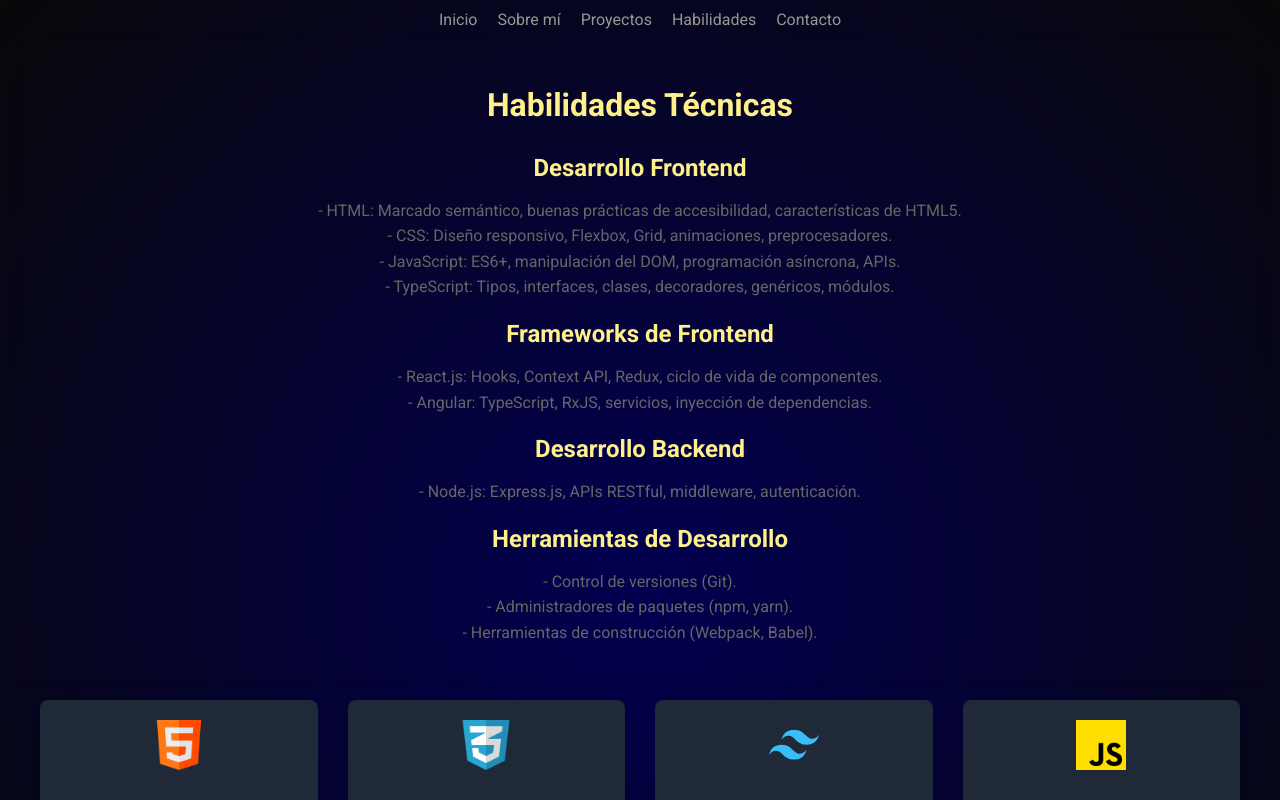
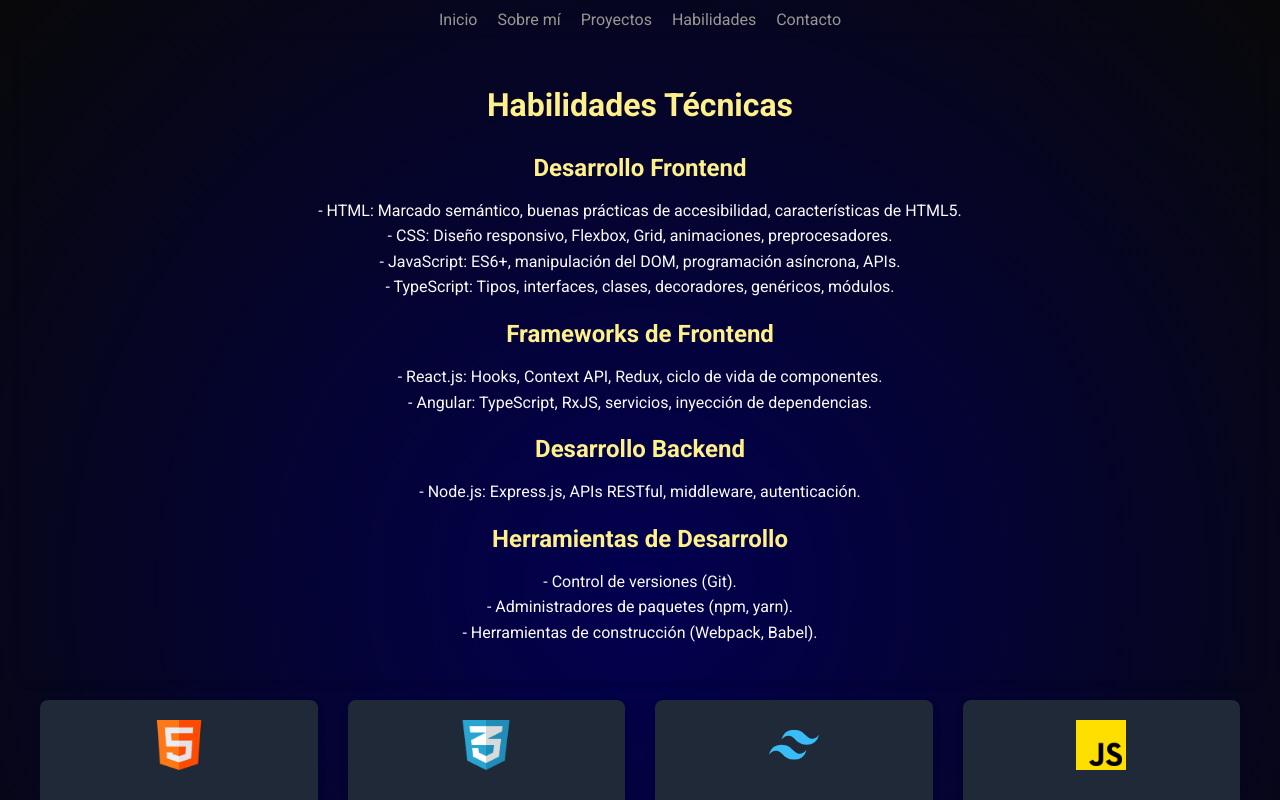
Before and after one commit to 86developer/portfolio, an Angular app: page /skills in a window 1280 px wide. Shown: the top 800 px of the page. Built offline with nearby package versions, Linux system fonts and the light colour scheme.

Commit message:
Actualizar skills.component.css

```diff
--- a/src/app/pages/skills/skills.component.css
+++ b/src/app/pages/skills/skills.component.css
@@ -35,7 +35,7 @@ h2 {
 
 p {
   font-size: 1rem;
-  color: #666;
+  color: #fafafa;
   margin-bottom: 15px;
   line-height: 1.6;
 }
```
